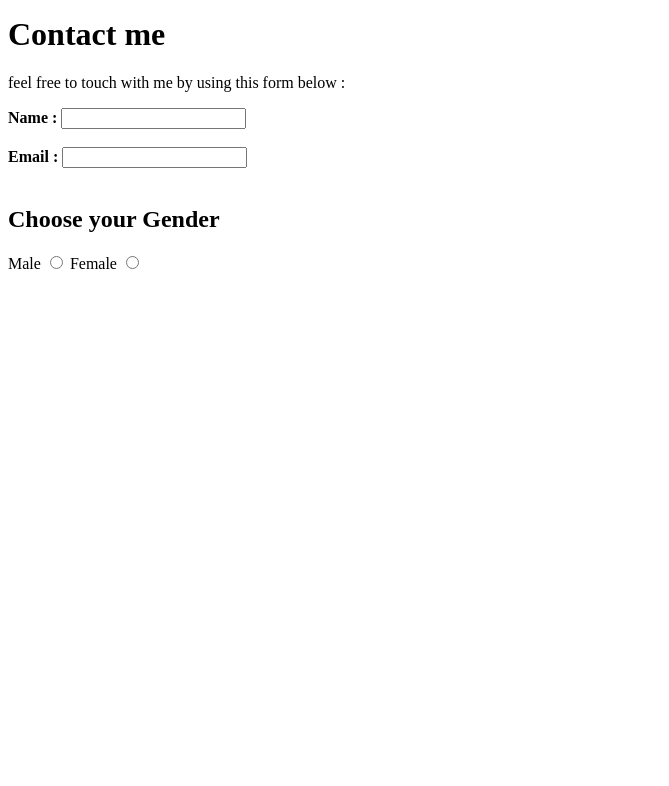
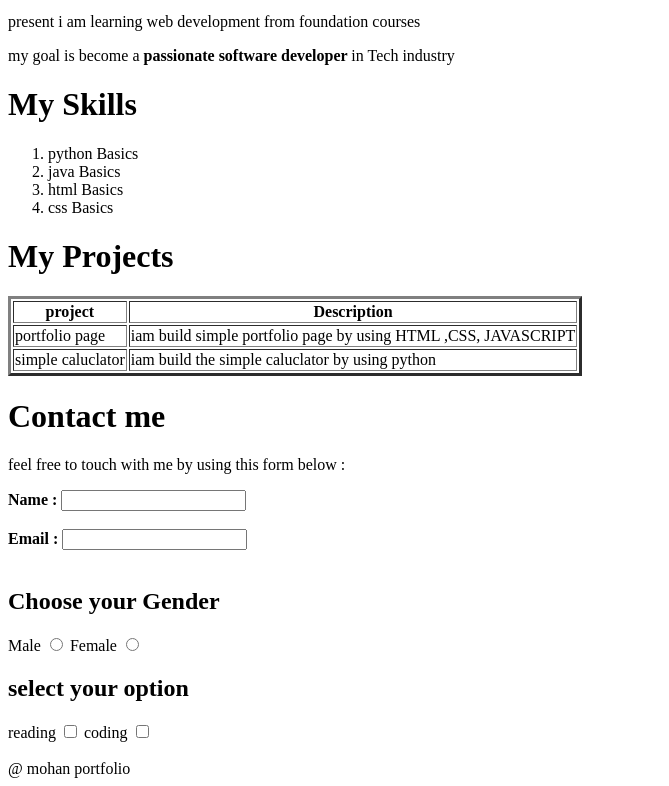
Before and after one commit to Mohannageswararao123/first_project, a plain HTML site: page index.html in a window 1280 px wide. Shown: the part 445-1231 px from the top of the page, without its empty margins (0-669 px from the left). Before the commit the page ends 800 px from the top, so only its background shows below. Drawn offline with Linux system fonts and the light colour scheme.

Commit message:
updating

```diff
--- a/index.html
+++ b/index.html
@@ -6,9 +6,9 @@
     <title>Document</title>
 </head>
 <body>
+    <header>
 
-
-    <h1>
+          <h1>
         Welcome to my portfolio
     </h1>
     <button> about </button>
@@ -17,15 +17,22 @@
     <button>  contact </button>
 
 
+    </header>
+    <main>
+
+
 
     <h2> Mohan Nageswara Rao</h2>
+    <img src="mo.jpg" alt="my image"  height="200px" width="150px" >
+
+
+    <br>
+    <br>
 
     <i> i am passionate web deveolper with focus on web technologies  </i>
     <p> Iam currently pursing B.tech in <b> Sasi institute of technoogy and engineering tadepalligudem </b></p>
     <p> present i am learning web development from foundation courses </p>
     <p> my goal is become a <b> passionate software developer </b> in Tech industry </p>
-
-
 
 
 
@@ -37,6 +44,39 @@
         </li>
         <li>  css Basics </li>
     </ol>
+    <h1>  My Projects </h1>
+
+
+
+
+
+
+    <table border="3px">
+        <tr>
+            <th> project </th>
+            <th> Description </th>
+        </tr>
+        <tr>
+            <td> portfolio page </td>
+            <td> iam build simple portfolio page by using HTML ,CSS, JAVASCRIPT </td>
+
+        </tr>
+        <tr>
+            <td>
+                simple caluclator
+            </td>
+            <td>
+                iam build the simple caluclator by using python
+            </td>
+        </tr>
+
+        </table>
+
+
+
+
+
+
 
     <h1> Contact me </h1>
 
@@ -57,6 +97,13 @@
         <input type="radio" id="rad">
         <label for="radd"> Female </label>
         <input type="radio" id="radd">
+        <h2><b> select your option </b></h2>
+        <label for="code"> reading </label>
+        <input type="checkbox">
+        <label for="read"> coding </label>
+        <input type="checkbox">
+        <br>
+
 
 
 
@@ -80,5 +127,17 @@
 
 
 
+    </main>
+    <br>
+    <footer>
+        @ mohan portfolio
+
+    </footer>
+
+
+
+
+
+
 </body>
 </html>
```
Also changed, not shown: mo.jpg (added).
